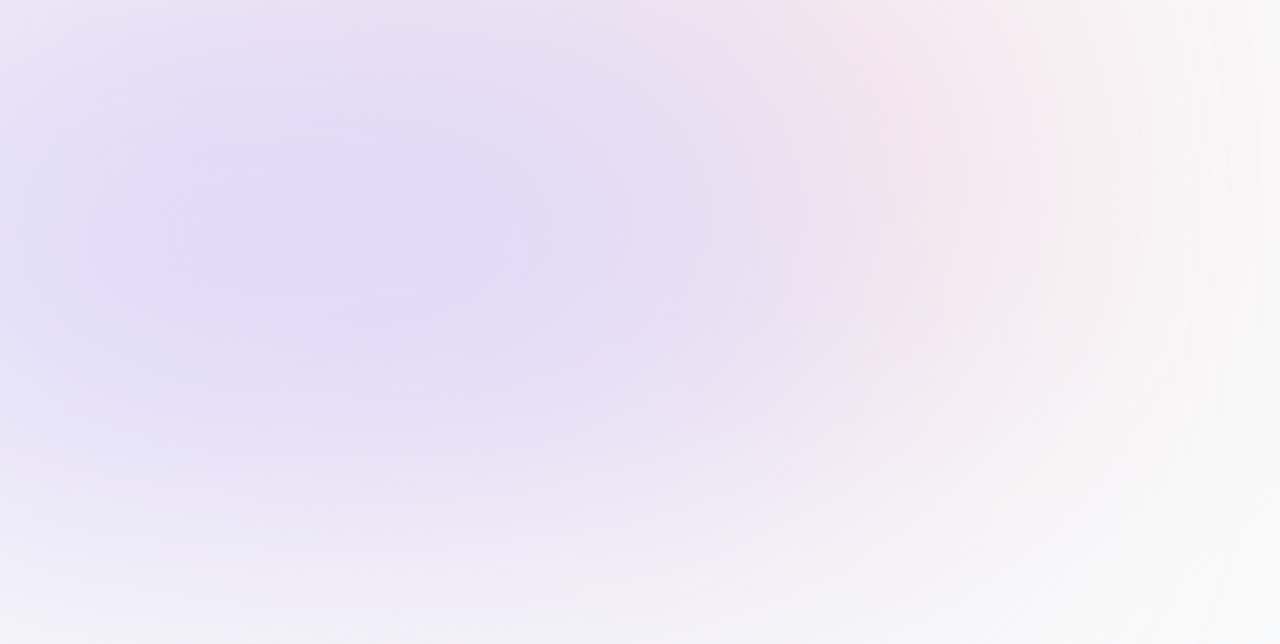
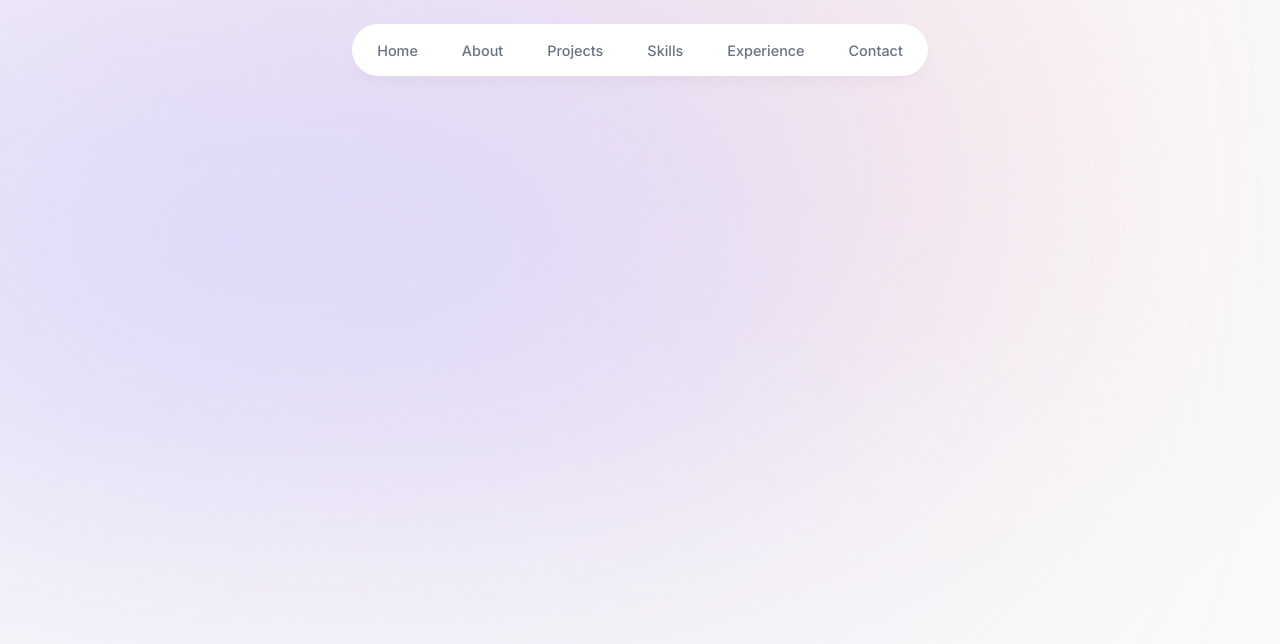
Before and after one commit to laurakhot/Personal-Portfolio, a Next.js app: page / in a window 1280 px wide. Shown: the top 644 px of the page. Built offline with nearby package versions, Linux system fonts and the light colour scheme.

Commit message:
Added header with animation

```diff
--- a/app/layout.tsx
+++ b/app/layout.tsx
@@ -2,6 +2,7 @@
 // import { Geist, Geist_Mono } from "next/font/google";
 import { Inter } from "next/font/google";
 import "./globals.css";
+import Header from "@/components/header";
 
 const inter = Inter({ subsets: ["latin"]});
 
@@ -35,6 +36,7 @@
       <body className={`${inter.className} bg-gray-50 text-gray-950 relative`}>
         <div className="bg-[#fbe2e3] -z-10 absolute top-[-6rem] right-[11rem] h-[31.25rem] w-[31.25rem] rounded-full blur-[10rem] sm:w-[68.75rem]"></div>
         <div className="bg-[#dbd7fb] -z-10 absolute top-[-1rem] left-[-35rem] h-[31.25rem] w-[50rem] rounded-full blur-[10rem] sm:w-[68.75rem] md:left-[-33rem] lg:left-[-28rem] xl:left-[-15rem] 2xl:left-[-5rem]"></div>
+        <Header />
         {children}
         </body>
     </html>
--- /dev/null
+++ b/components/header.tsx
@@ -0,0 +1,37 @@
+'use client';
+
+import React from 'react'
+import { motion } from 'framer-motion';
+import { links } from '@/lib/data';
+import Link from 'next/link';
+
+
+export default function Header() {
+  return (
+    <header className="z-[999] relative">
+        <motion.div className="fixed top-0 left-1/2 h-[4.5rem] w-full rounded-none border border-white border-opacity-40 bg-white bg-opacity-80 shadow-lg shadow-black/[0.03] backdrop-blur-[0.5rem] sm:top-6 sm:h-[3.25rem] sm:w-[36rem] sm:rounded-full"
+        initial={{ y: -100, x: "-50%", opacity: 0 }}
+        animate={{ y: 0, x: "-50%", opacity: 1 }}
+        ></motion.div>
+        <nav className="flex fixed top-[0.15rem] left-1/2 h-12 -translate-x-1/2 py-2 sm:top-[1.7rem] sm:h-[intial] sm:py-0">
+            <ul className="flex w-[22rem] flex-wrap items-center justify-center gap-y-1 text-[0.9rem] font-medium text-gray-500 sm:w-[intial] sm:flex-nowrap sm:gap-5">
+                {links.map(link => (
+                    <motion.li
+                        key={link.hash}
+                        className="h-3/4 flex items-center justify-center"
+                        initial={{ y: -100, opacity: 0 }}
+                        animate={{ y: 0, opacity: 1 }}
+                    >
+                        <Link
+                            href={link.hash}
+                            className="flex w-full items-center justify-center px-3 py-3 hover:text-gray-950 transition"
+                        >
+                            {link.name}
+                        </Link>
+                    </motion.li>
+                ))}
+            </ul>
+        </nav>
+    </header>
+  )
+}
--- a/lib/data.ts
+++ b/lib/data.ts
@@ -2,9 +2,9 @@
 import { CgWorkAlt } from "react-icons/cg";
 import { FaReact } from "react-icons/fa";
 import { LuGraduationCap } from "react-icons/lu";
-import corpcommentImg from "@/public/corpcomment.png";
-import rmtdevImg from "@/public/rmtdev.png";
-import wordanalyticsImg from "@/public/wordanalytics.png";
+// import corpcommentImg from "@/public/corpcomment.png";
+// import rmtdevImg from "@/public/rmtdev.png";
+// import wordanalyticsImg from "@/public/wordanalytics.png";
 
 export const links = [
   {
@@ -66,21 +66,21 @@
     description:
       "I worked as a full-stack developer on this startup project for 2 years. Users can give public feedback to companies.",
     tags: ["React", "Next.js", "MongoDB", "Tailwind", "Prisma"],
-    imageUrl: corpcommentImg,
+    // imageUrl: corpcommentImg,
   },
   {
     title: "rmtDev",
     description:
       "Job board for remote developer jobs. I was the front-end developer. It has features like filtering, sorting and pagination.",
     tags: ["React", "TypeScript", "Next.js", "Tailwind", "Redux"],
-    imageUrl: rmtdevImg,
+    // imageUrl: rmtdevImg,
   },
   {
     title: "Word Analytics",
     description:
       "A public web app for quick analytics on text. It shows word count, character count and social media post limits.",
     tags: ["React", "Next.js", "SQL", "Tailwind", "Framer"],
-    imageUrl: wordanalyticsImg,
+    // imageUrl: wordanalyticsImg,
   },
 ] as const;
 
--- a/package.json
+++ b/package.json
@@ -9,6 +9,7 @@
     "lint": "next lint"
   },
   "dependencies": {
+    "framer-motion": "^12.23.12",
     "next": "15.3.4",
     "react": "^19.0.0",
     "react-dom": "^19.0.0",
```
Also changed, not shown: 1 other file (tests, documents, lock files or other folders).
